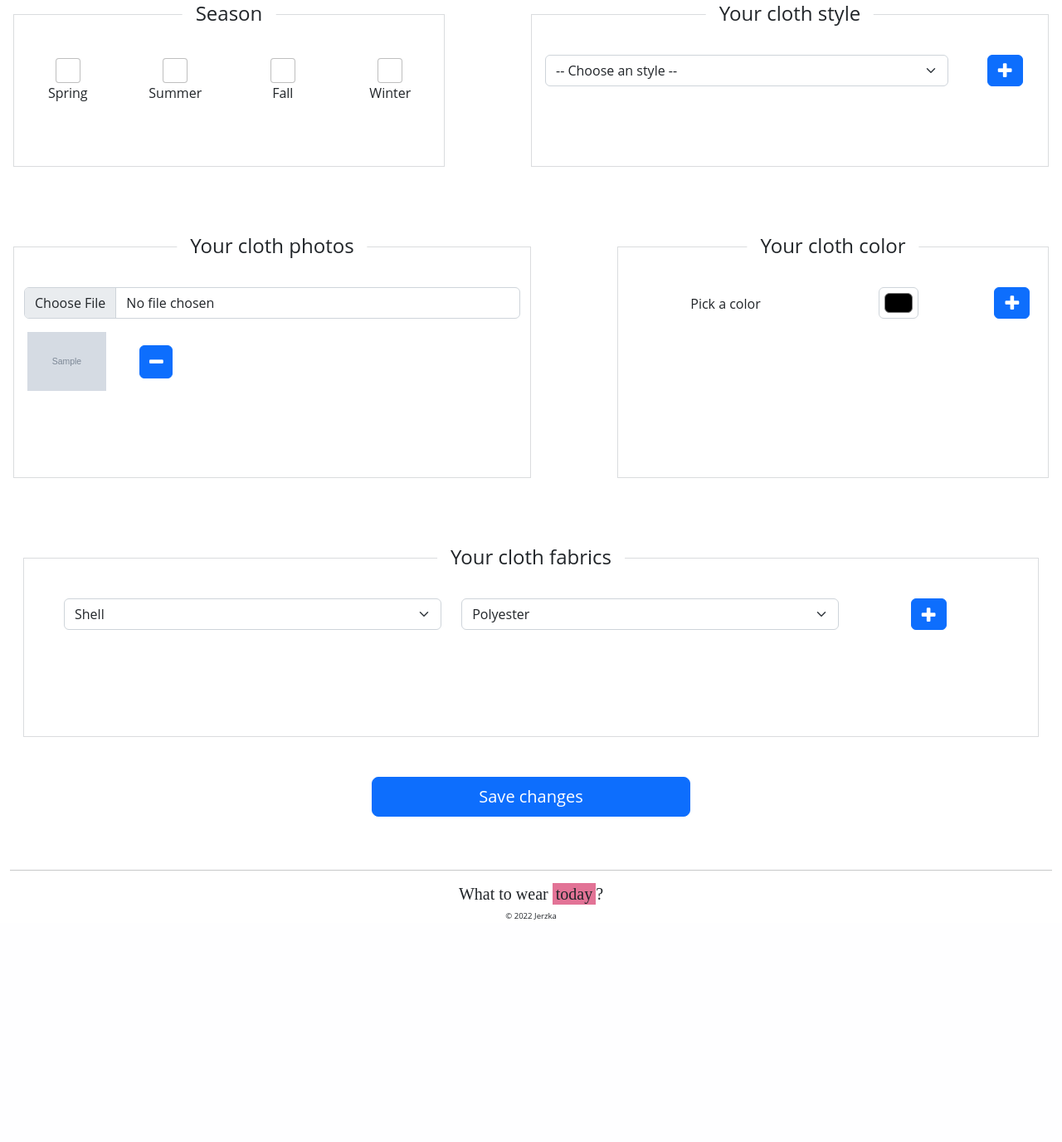
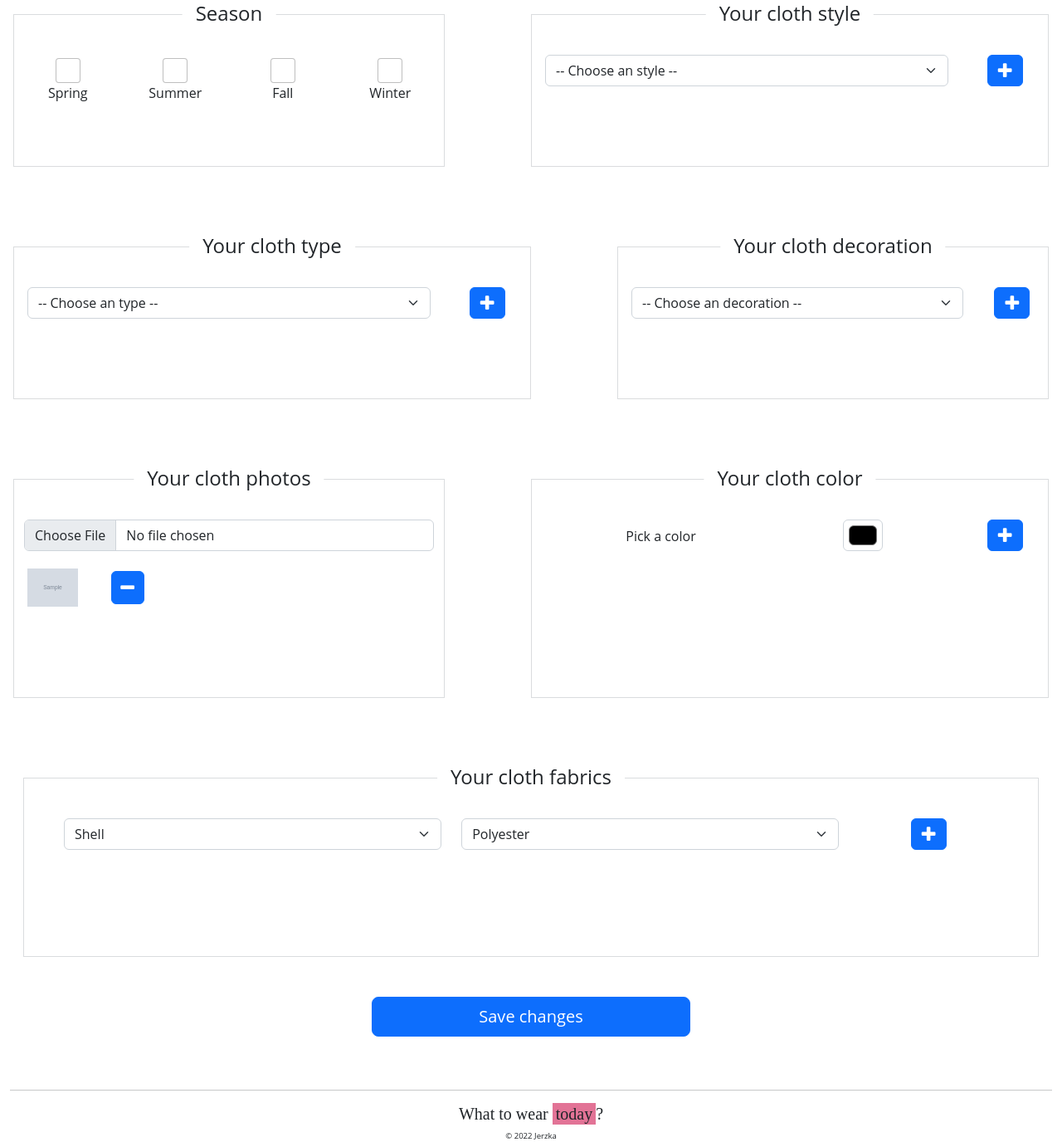
Before and after one commit to jerzka/whatToWearToday, a Node server app: page /cloth-form/600000000000000000000001 in a window 1280 px wide. Shown: the part 439-1815 px from the top of the page at 83% size. Before the commit the page ends 1551 px from the top, so only its background shows below. Run offline with Node 20, Linux system fonts and the light colour scheme; the first user in the database is signed in; tables that the repository leaves empty hold one stand-in row (Sample ...); some libraries are stand-ins or nearby versions.

Commit message:
Adding matching clothes functionality
- adding new properties to the cloth model - decors (solid, pattern, printed) and types (type of cloth),
- adding new properties to adding/editing forms and to the details page,
- adding new database function "getMatched" to match clothes,
-

```diff
--- a/app.js
+++ b/app.js
@@ -52,9 +52,9 @@ app.get('/', async (req, res) => {
             outfits: outfits
         });
     } catch (error) {
-        res.redirect('/signin')
-        res.end()
-        return
+        res.redirect('/signin');
+        res.end();
+        return;
     }
 });
 app.get('/signup', (req, res) => {
@@ -68,9 +68,9 @@ app.post('/signup', async (req, res) => {
     console.log(req.body);
     try {
         await userService.storeUser(req.body);
-    } catch (err) {
-        res.status(err.code).json({
-            error: err.msg
+    } catch (error) {
+        res.status(error.code).json({
+            error: error.msg
         })
         return;
     }
@@ -177,6 +177,8 @@ app.post('/add-cloth', auth, uploadPhoto, async (req, res) => {
             availability: formData.availability,
             seasons: JSON.parse(formData.seasons),
             styles: JSON.parse(formData.styles),
+            types: JSON.parse(formData.types),
+            decors: JSON.parse(formData.decors),
             colors: JSON.parse(formData.colors),
             fabrics: JSON.parse(formData.fabrics),
             photo: req.photoUrl
@@ -199,6 +201,7 @@ app.post('/add-cloth', auth, uploadPhoto, async (req, res) => {
 app.get('/cloth-details/:id', auth, async (req, res) => {
     try {
         const cloth = await clothService.getById(req.params.id);
+        const chosenCloths = await clothService.getMatched(req.userId, cloth.decors, cloth.types);
         res.render('cloth-details', {
             layout: 'auth',
             customstyle: `<link rel="stylesheet" href="../cloth.css">`,
@@ -210,9 +213,11 @@ app.get('/cloth-details/:id', auth, async (req, res) => {
             availability: cloth.availability,
             seasons: cloth.seasons,
             styles: cloth.styles,
+            types: cloth.types,
             colors: cloth.colors,
             fabrics: cloth.fabrics,
-            photo: cloth.photo
+            photo: cloth.photo,
+            chosenCloths: chosenCloths,
         });
     } catch (error) {
         res.redirect('/home');
@@ -237,6 +242,8 @@ app.get('/cloth-form/:id', auth, async (req, res) => {
             availability: cloth.availability,
             seasons: cloth.seasons,
             styles: cloth.styles,
+            types: cloth.types,
+            decors: cloth.decors,
             colors: cloth.colors,
             fabrics: cloth.fabrics,
             photo: cloth.photo
@@ -286,7 +293,7 @@ app.delete('/cloth-details/:id', auth, async(req, res) => {
         const id = req.params.id;
         await clothService.deleteItem(id);
 
-        res.status(200).json({
+        return res.status(200).json({
             message: "item deleted sucessfully",
         });
 
@@ -398,7 +405,8 @@ app.delete('/outfit-list/:id', auth, async(req, res) => {
 
         res.status(200).json({
             message: "item deleted sucessfully",
-        });7
+        });
+        return;
 
     } catch (error) {
         res.redirect('/home');
--- a/client/public/cloth.js
+++ b/client/public/cloth.js
@@ -3,6 +3,8 @@ const cloth = {
     availability: undefined,
     seasons: [],
     styles: [],
+    types: [],
+    decors: [],
     photos: [],
     colors: [],
     fabrics: [],
@@ -31,29 +33,31 @@ const cloth = {
             cloth.seasons.push(seasonsCheckboxesNodes[i].value);
         }
     },
-    addStyle: () => {
-        const select = document.querySelector('#styleOpt');
-        const selectedStyle = select.options[select.selectedIndex].value;
-        if (selectedStyle === '') {
-            showError("You didn't select any style");
+    addFeature: (feature) => {
+        const featureDomId = `#${feature}Opt`
+        const select = document.querySelector(featureDomId);
+        const selectedFeature = select.options[select.selectedIndex].value;
+        if (selectedFeature === '') {
+            showError(`You didn't select any ${feature}`);
             return false;
-        } else if (cloth.styles.indexOf(selectedStyle) !== -1) {
-            showError("This style has been already added");
+        } else if (cloth[feature].indexOf(selectedFeature) !== -1) {
+            showError(`This ${feature} has been already added`);
             return false;
         }
 
-        const place = document.querySelector('#styles');
+        const place = document.querySelector(`#${feature}`);
         place.insertAdjacentHTML('beforeend', `
             <ul class="list-group-custom col p-0 justify-content-center">
-                <li class="list-group-item" id="${selectedStyle}">${selectedStyle}</li>
-                <button id="delete_${selectedStyle}" type="button" class="btn btn-delete btn-primary">
+                <li class="list-group-item" id="${selectedFeature}">${selectedFeature}</li>
+                <button id="delete_${selectedFeature}" type="button" class="btn btn-delete btn-primary">
                     <i class="fa fa-minus fa-lg text-white" aria-hidden="true"></i>
                 </button>
             </ul`);
-        const deleteStyleBtn = document.querySelector(`#delete_${selectedStyle}`);
-        deleteStyleBtn.addEventListener("click", (event) => deleteBtn(cloth.styles, event));
-        cloth.styles.push(selectedStyle);
+        const deleteFeatureBtn = document.querySelector(`#delete_${selectedFeature}`);
+        deleteFeatureBtn.addEventListener("click", (event) => deleteBtn(cloth[feature], event));
+        cloth[feature].push(selectedFeature);
     },
+
     addColor: () => {
         const pickedColor = document.querySelector('#colorInput').value.slice(1);
         if (cloth.colors.indexOf(pickedColor) !== -1) {
@@ -128,6 +132,8 @@ const cloth = {
             cloth.editedItem.availability = JSON.stringify(document.getElementById('availabilityCheck').checked),
             cloth.editedItem.seasons = JSON.stringify(cloth.seasons),
             cloth.editedItem.styles = JSON.stringify(cloth.styles),
+            cloth.editedItem.types = JSON.stringify(cloth.types),
+            cloth.editedItem.decors = JSON.stringify(cloth.decors),
             cloth.editedItem.photo = document.getElementById('photo').src,
             cloth.editedItem.colors = JSON.stringify(cloth.colors),
             cloth.editedItem.fabrics = JSON.stringify(cloth.fabrics)
@@ -150,10 +156,13 @@ const cloth = {
                 ...(cloth.availability ? { availability: cloth.availability } : undefined),
                 ...(cloth.isFeatureChanged(cloth.editedItem.seasons, cloth.seasons) ? { seasons: cloth.seasons } : undefined),
                 ...(cloth.isFeatureChanged(cloth.editedItem.styles, cloth.styles) ? { styles: cloth.styles } : undefined),
+                ...(cloth.isFeatureChanged(cloth.editedItem.types, cloth.types) ? { types: cloth.types } : undefined),
+                ...(cloth.isFeatureChanged(cloth.editedItem.decors, cloth.decors) ? { decors: cloth.decors } : undefined),
                 ...(cloth.isFeatureChanged(cloth.editedItem.colors, cloth.colors) ? { colors: cloth.colors } : undefined),
                 ...(cloth.isFeatureChanged(cloth.editedItem.fabrics, cloth.fabrics) ? { fabrics: cloth.fabrics } : undefined)
             };
             console.log(formValue);
+
 
             let response;
             const formData = new FormData();
@@ -200,6 +209,8 @@ const cloth = {
         if (window.location.pathname.split('/').length > 2) {
             cloth.getSeasons();
             cloth.setItemFeatures("styles");
+            cloth.setItemFeatures("types");
+            cloth.setItemFeatures("decors");
             cloth.setItemFeatures("photos");
             cloth.setItemFeatures("colors");
             cloth.setItemFeatures("fabrics");
@@ -287,8 +298,14 @@ for (let i = 0; i < seasonsCheckboxesNodes.length; i++) {
     seasonsCheckboxesNodes[i].addEventListener("click", cloth.setSeason);
 }
 
-const addStyleBtn = document.querySelector("#addStyleBtn");
-addStyleBtn.addEventListener("click", cloth.addStyle);
+const addStyleBtn = document.querySelector("#addStylesBtn");
+addStyleBtn.addEventListener("click", () => { cloth.addFeature("styles")});
+
+const addTypesBtn = document.querySelector("#addTypesBtn");
+addTypesBtn.addEventListener("click", () => { cloth.addFeature("types")});
+
+const addDecorsBtn = document.querySelector("#addDecorsBtn");
+addDecorsBtn.addEventListener("click", () => { cloth.addFeature("decors")});
 
 const photoUploadInput = document.querySelector("#imgFile");
 photoUploadInput.addEventListener("change", cloth.setPhoto);
--- a/controllers/cloth.controller.js
+++ b/controllers/cloth.controller.js
@@ -72,6 +72,42 @@ const getBySearchText = async (searchText) => {
     }
 }
 
+const getMatched = async (userId, decors, types) => {
+    const decorOpt = (decors.indexOf("pattern") > -1) ? 'solid' : 'pattern';
+    const typesOpt =
+        (types[0] === "pants" || types[0] === "jeans" || types[0] === "skirt" || types[0] === "leggins")
+            ? ['blouse', 't-shirt', 'long-sleeves', 'jacket', 'sweater', 'sweatshirt']
+            : ['pants', 'jeans', 'skirt', 'leggins'];
+
+
+    const filter = {
+        $and: [
+            {user: userId},
+            {decors: decorOpt},
+            {types: {$in: typesOpt}},
+        ]
+    };
+    try {
+        const items = await clothModel.find(
+                    filter).limit(3).lean();
+        if (!items) {
+            throw {
+                msg: 'unable to find any cloth',
+                code: 400
+            }
+        }
+        else if (items.length === 0) {
+            return;
+        }
+        return items;
+    } catch (error) {
+        throw {
+            msg: 'unable to find cloth',
+            code: 400
+        }
+    }
+}
+
 const updateOne = async (itemData, id) => {
 
     try {
@@ -106,5 +142,6 @@ module.exports = {
     updateOne,
     getByUserId,
     getBySearchText,
+    getMatched,
     deleteItem
 }
--- a/db/models/Cloth.model.js
+++ b/db/models/Cloth.model.js
@@ -14,6 +14,8 @@ const clothModel = mongoose.model('Cloth', new mongoose.Schema({
     availability: Boolean,
     seasons: Array,
     styles: Array,
+    types: Array,
+    decors: Array,
     colors: Array,
     fabrics:[{type: Object}],
     photo: {
--- a/views/cloth-form.hbs
+++ b/views/cloth-form.hbs
@@ -85,7 +85,7 @@
                 </div>
                 <div class="row pt-5 justify-content-around">
                     <div class="col-10 p-0 px-3">
-                        <select id="styleOpt" class="form-select" aria-label="select cloth style">
+                        <select id="stylesOpt" class="form-select" aria-label="select cloth style">
                             <option value="">-- Choose an style --</option>
                             <option value="casual">Casual</option>
                             <option value="elegant">Elegant</option>
@@ -96,7 +96,7 @@
                         </select>
                     </div>
                     <div class="col-2 p-0">
-                        <button id="addStyleBtn" type="button" class="btn btn-primary">
+                        <button id="addStylesBtn" type="button" class="btn btn-primary">
                             <i class="fa fa-plus fa-lg text-white" aria-hidden="true"></i>
                         </button>
                     </div>
@@ -118,6 +118,87 @@
 
         <div class="row justify-content-between">
             <div class="col-12 col-md-6 form-group-custom border border-secondary border-opacity-25 my-5">
+
+                <div class="form-group-header">
+                    <h4>Your cloth type</h4>
+                </div>
+                <div class="row pt-5 justify-content-around">
+                    <div class="col-10 p-0 px-3">
+                        <select id="typesOpt" class="form-select" aria-label="select cloth type">
+                            <option value="">-- Choose an type --</option>
+                            <option value="blouse">Blouse</option>
+                            <option value="t-shirt">T-shirt</option>
+                            <option value="long-sleeves">Long sleeves</option>
+                            <option value="jacket">Jacket</option>
+                            <option value="dress">Dress</option>
+                            <option value="pants">Pants</option>
+                            <option value="jeans">Jeans</option>
+                            <option value="leggins">Leggins</option>
+                            <option value="skirt">Skirt</option>
+                            <option value="sweater">Sweater</option>
+                            <option value="sweatshirt">Sweatshirt</option>
+                            <option value="shoes">Shoes</option>
+                            <option value="belt">Belt</option>
+                            <option value="accesory">Accessory</option>
+                        </select>
+                    </div>
+                    <div class="col-2 p-0">
+                        <button id="addTypesBtn" type="button" class="btn btn-primary">
+                            <i class="fa fa-plus fa-lg text-white" aria-hidden="true"></i>
+                        </button>
+                    </div>
+                </div>
+                <div id="types" class="row p-5">
+                {{#if edit}}
+                    {{#each types}}
+                    <ul class="list-group-custom col p-0 justify-content-center">
+                        <li class="list-group-item" id={{this}}>{{this}}</li>
+                        <button id="delete_{{this}}" type="button" class="btn btn-delete btn-primary">
+                            <i class="fa fa-minus fa-lg text-white" aria-hidden="true"></i>
+                        </button>
+                    </ul>
+                    {{/each}}
+                {{/if}}
+                </div>
+            </div>
+
+            <div class="col-12 col-md-5 form-group-custom border border-secondary border-opacity-25 my-5">
+
+                <div class="form-group-header">
+                    <h4>Your cloth decoration</h4>
+                </div>
+                <div class="row pt-5 justify-content-around">
+                    <div class="col-10 p-0 px-3">
+                        <select id="decorsOpt" class="form-select" aria-label="select cloth decoration">
+                            <option value="">-- Choose an decoration --</option>
+                            <option value="printed">Printed</option>
+                            <option value="pattern">Pattern</option>
+                            <option value="solid">Solid</option>
+                        </select>
+                    </div>
+                    <div class="col-2 p-0">
+                        <button id="addDecorsBtn" type="button" class="btn btn-primary">
+                            <i class="fa fa-plus fa-lg text-white" aria-hidden="true"></i>
+                        </button>
+                    </div>
+                </div>
+                <div id="decors" class="row p-5">
+                {{#if edit}}
+                    {{#each decors}}
+                    <ul class="list-group-custom col p-0 justify-content-center">
+                        <li class="list-group-item" id={{this}}>{{this}}</li>
+                        <button id="delete_{{this}}" type="button" class="btn btn-delete btn-primary">
+                            <i class="fa fa-minus fa-lg text-white" aria-hidden="true"></i>
+                        </button>
+                    </ul>
+                    {{/each}}
+                {{/if}}
+                </div>
+            </div>
+        </div>
+
+        <div class="row justify-content-between">
+            <div class="col-12 col-md-5 form-group-custom border border-secondary border-opacity-25 my-5">
                 <div class="form-group-header">
                     <h4>Your cloth photos</h4>
                 </div>
@@ -141,7 +222,7 @@
                 </div>
             </div>
 
-            <div class="col-12 col-md-5 form-group-custom border border-secondary border-opacity-25 my-5">
+            <div class="col-12 col-md-6 form-group-custom border border-secondary border-opacity-25 my-5">
                 <div class="form-group-header">
                     <h4>Your cloth color</h4>
                 </div>
```
Also changed, not shown: views/cloth-details.hbs (+15 -3 lines).
